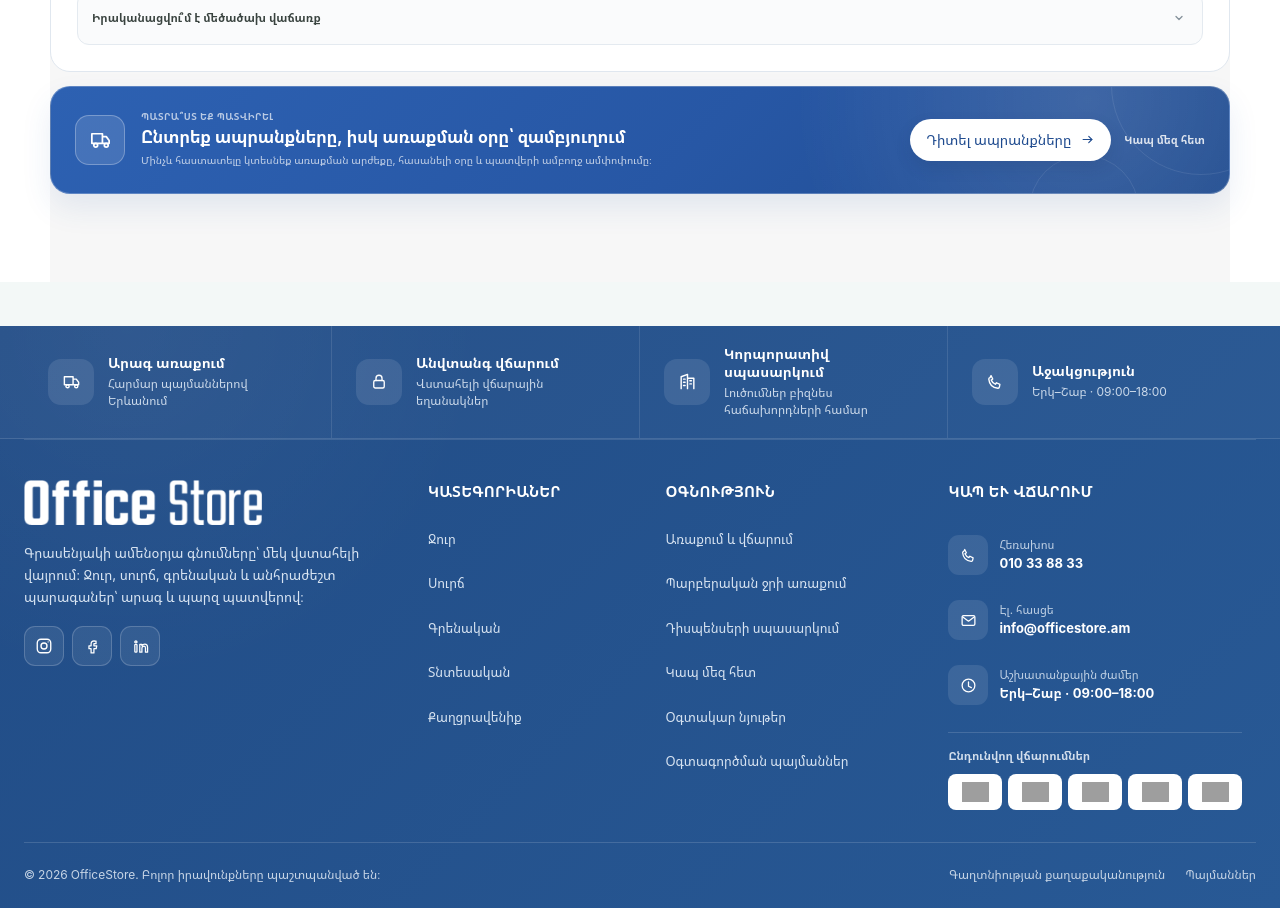
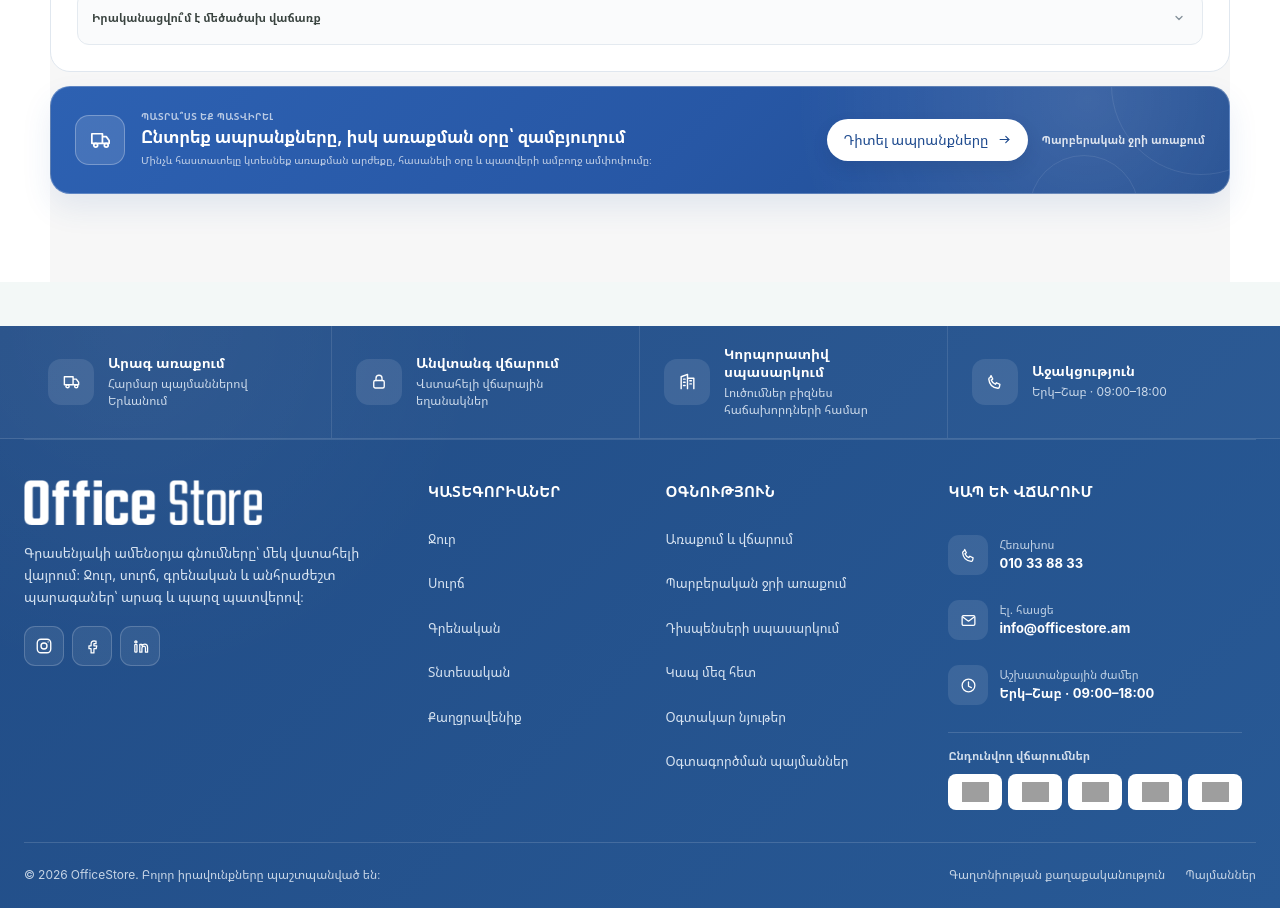
Before and after one commit to lenamertzanidou-oss/officestore-redesign, a React (Vite) app: page /delivery in a window 1280 px wide. Shown: the part 2000-2908 px from the top of the page. Built offline with nearby package versions, Linux system fonts and the light colour scheme; grey boxes are pictures that could not be loaded; a web font is replaced by a local one.

Commit message:
Link delivery page to recurring water service

```diff
--- a/src/pages/DeliveryPage.jsx
+++ b/src/pages/DeliveryPage.jsx
@@ -149,7 +149,7 @@ export default function DeliveryPage() {
         </div>
         <div className="delivery-cta-actions">
           <Link className="btn btn-primary" to="/shop">Դիտել ապրանքները <Icon name="arrow" size={15}/></Link>
-          <Link className="delivery-contact-link" to="/contact">Կապ մեզ հետ</Link>
+          <Link className="delivery-contact-link" to="/water-subscription">Պարբերական ջրի առաքում</Link>
         </div>
       </section>
     </div>
```
